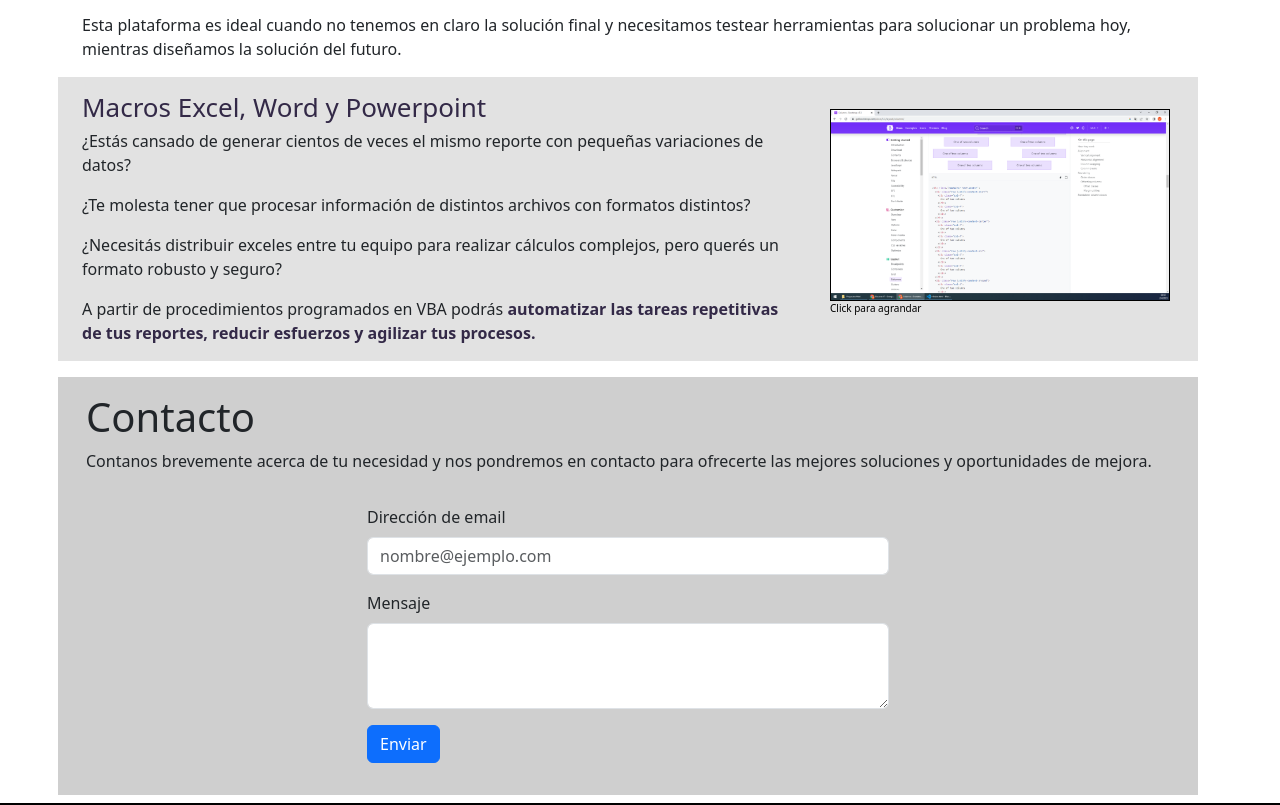
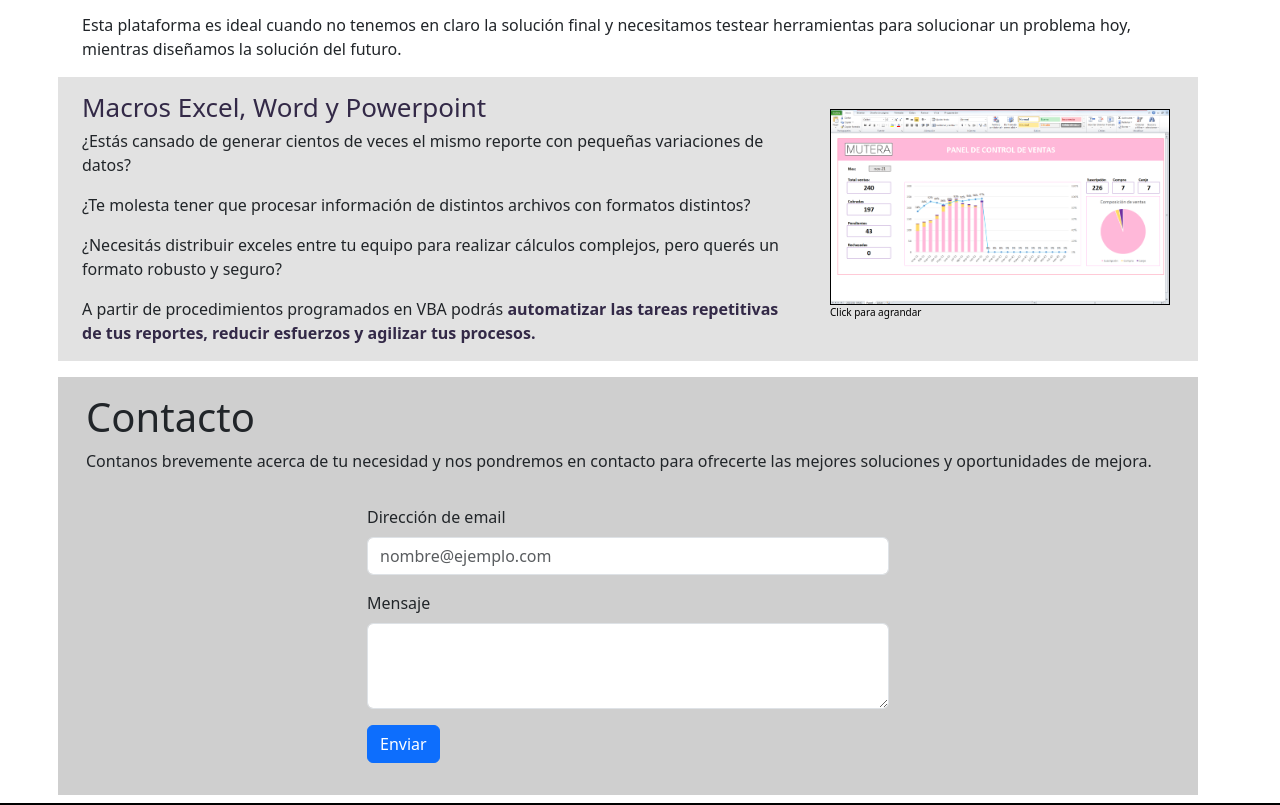
Before and after one commit to Maxtric90/DiscoverIT, a plain HTML site: page index.html in a window 1280 px wide. Shown: the part 2112-2917 px from the top of the page. Drawn offline with nearby package versions, Linux system fonts and the light colour scheme.

Commit message:
Imagen soluciones office dashboard

```diff
--- a/index.html
+++ b/index.html
@@ -207,8 +207,8 @@
                     </div>
                 </div>
                 <div class="col-sm-4 p-3">
-                    <a href="static/imgs/soluciones-web-1.png" class="caption">
-                        <img src="static/imgs/soluciones-web-1.png" class="link_image" alt="Soluciones web de suscripción y cobro online">
+                    <a href="static/imgs/soluciones-office-dashboard.png" class="caption">
+                        <img src="static/imgs/soluciones-office-dashboard.png" class="link_image" alt="Soluciones web de suscripción y cobro online">
                         <p class="caption">Click para agrandar</p>
                     </a>
                 </div>
```
Also changed, not shown: static/imgs/soluciones-office-dashboard.png (added).
